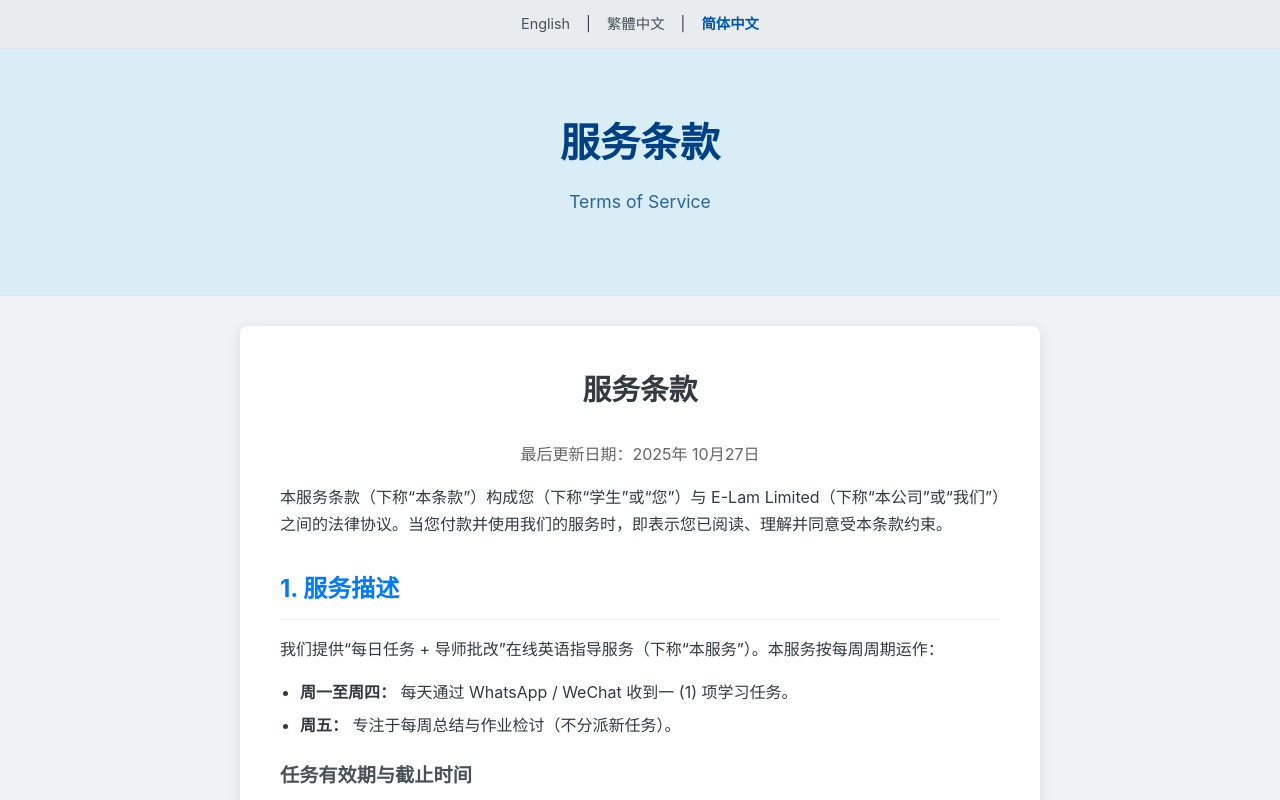
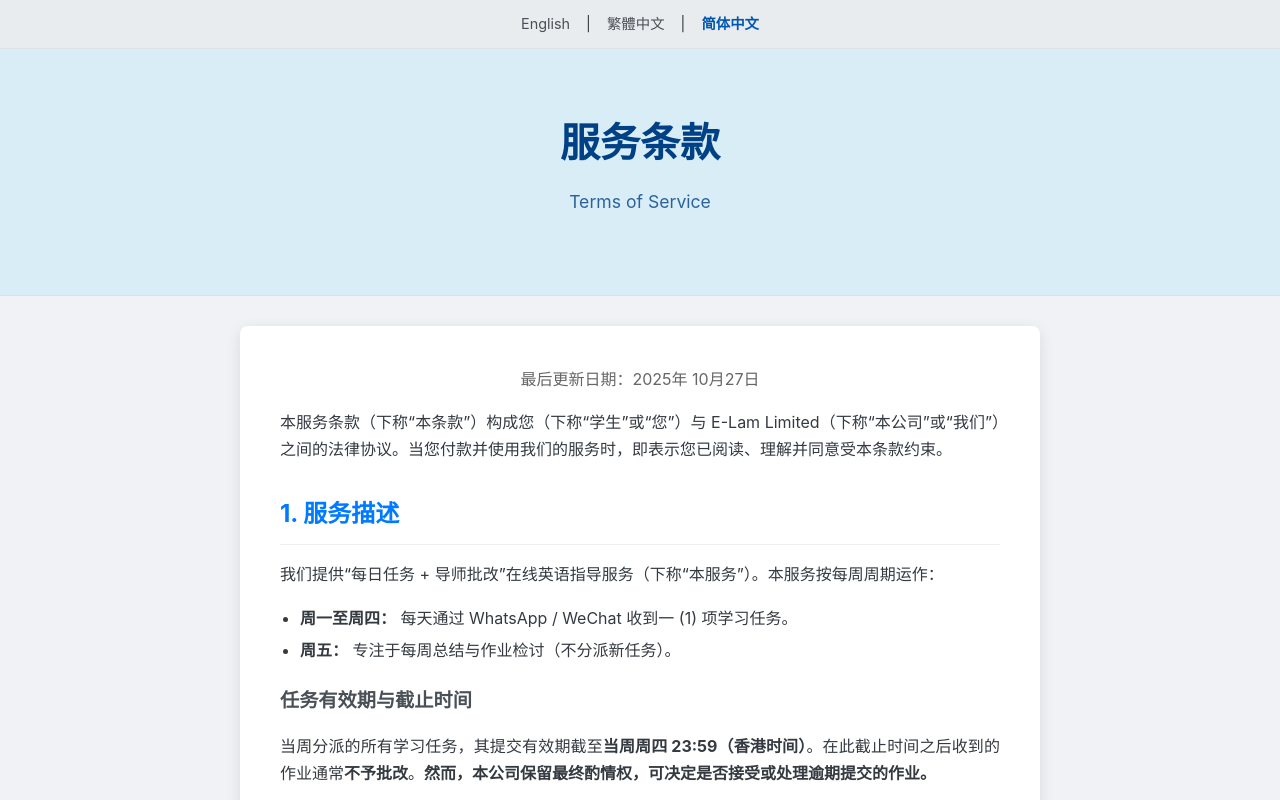
Before and after one commit to spokenElam/talkenglishwithleo, a plain HTML site: page terms-sc.html in a window 1280 px wide. Shown: the top 800 px of the page. Drawn offline with Linux system fonts and the light colour scheme.

Commit message:
Update terms-sc.html

```diff
--- a/terms-sc.html
+++ b/terms-sc.html
@@ -113,8 +113,8 @@
     <div class="container">
 
         <section class="content-section terms-content">
-            <h2 style="margin-top: 0; border-bottom: none; color: #343a40; font-size: 1.8em; text-align: center;">服务条款</h2>
-            <p style="text-align: center; color: #666;">最后更新日期：2025年 10月27日</p>
+            <!-- Removed Duplicate H2 here -->
+            <p style="text-align: center; color: #666; margin-top: 0;">最后更新日期：2025年 10月27日</p>
             <p>本服务条款（下称“本条款”）构成您（下称“学生”或“您”）与 E-Lam Limited（下称“本公司”或“我们”）之间的法律协议。当您付款并使用我们的服务时，即表示您已阅读、理解并同意受本条款约束。</p>
 
             <h2>1. 服务描述</h2>
@@ -162,7 +162,6 @@
 
         <div class="footer">
             <div class="footer-nav">
-                <!-- Footer links pointing to Simplified versions -->
                 <a href="index-sc.html">首页</a> <span>|</span>
                 <a href="about-sc.html">关于我们</a> <span>|</span>
                 <a href="contact-sc.html">联络我们</a> <span>|</span>
```
